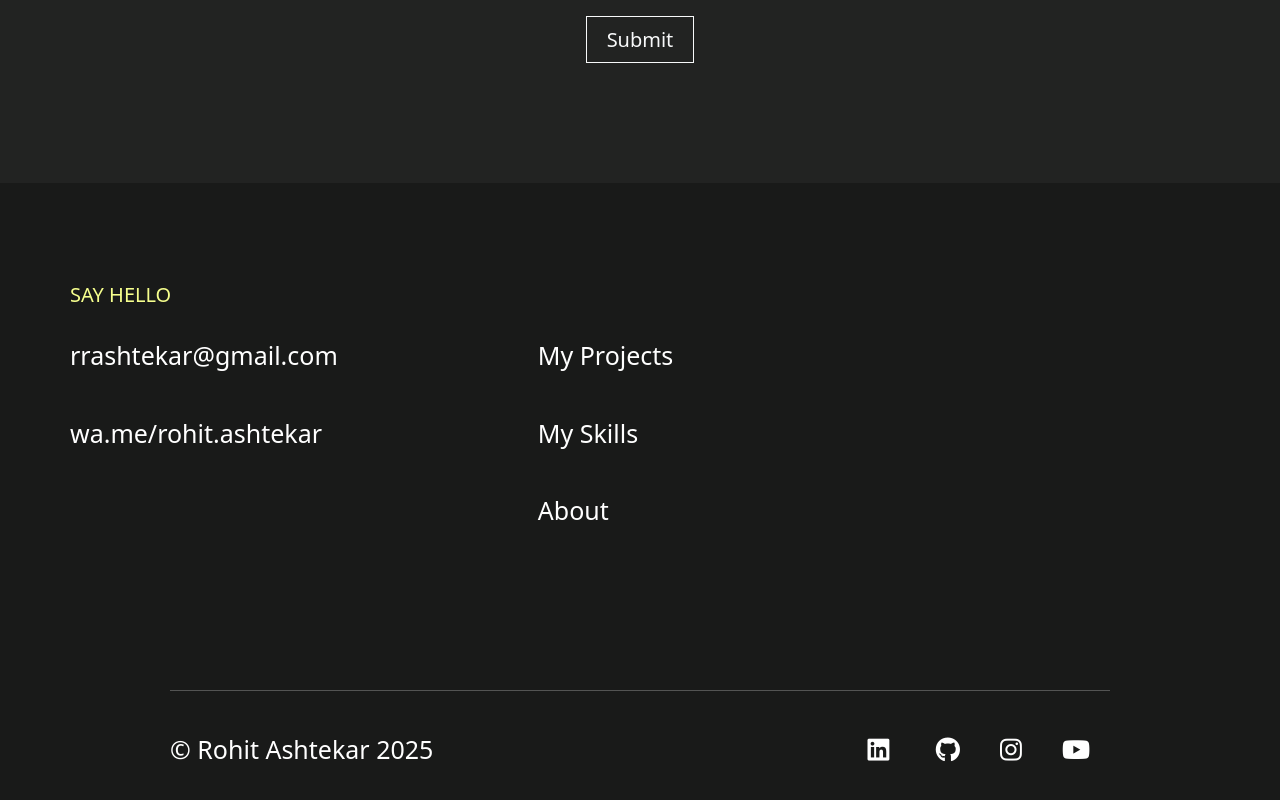
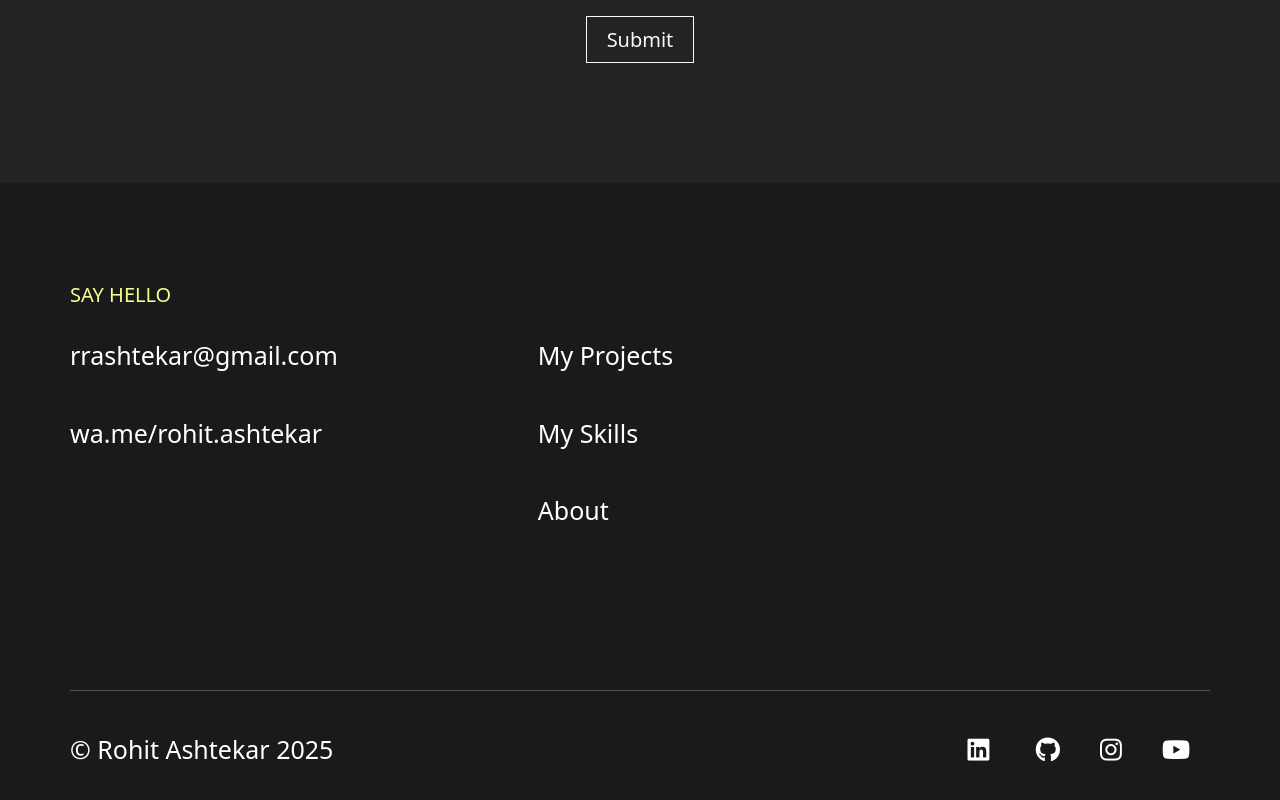
Before and after one commit to rohitashtekar/portfolio, a React (Vite) app in the folder Portfolio/: page / in a window 1280 px wide. Shown: the part 2021-2821 px from the top of the page. Built offline with nearby package versions, Linux system fonts and the light colour scheme.

Commit message:
UPDATE: x padding value

```diff
--- a/Portfolio/src/styles/components/footer.css
+++ b/Portfolio/src/styles/components/footer.css
@@ -44,7 +44,7 @@
 }
 
 .ft-part-2 {
-  padding: 1rem 5rem;
+  padding: 1rem 0;
 }
 
 .socials a {
```
